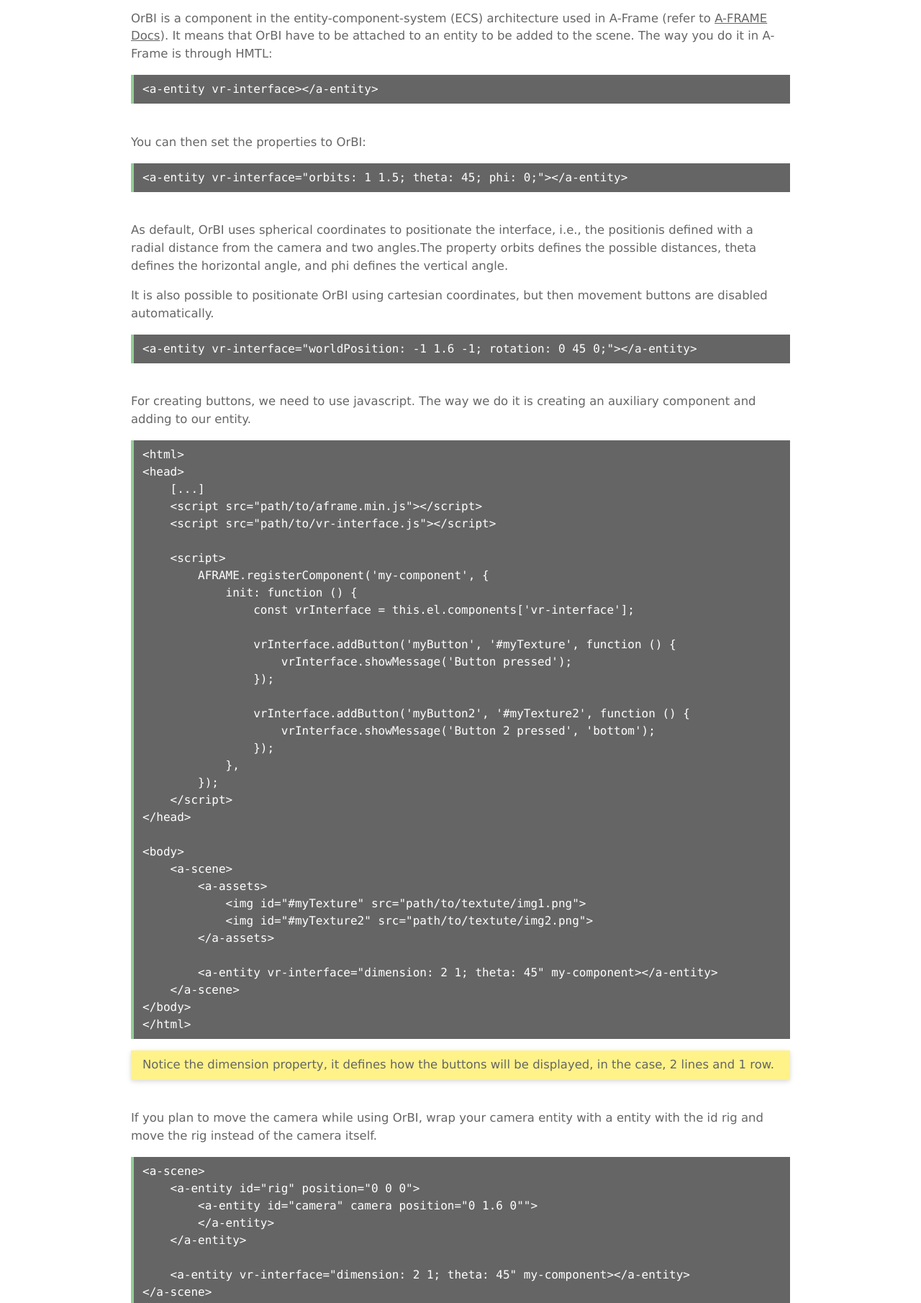
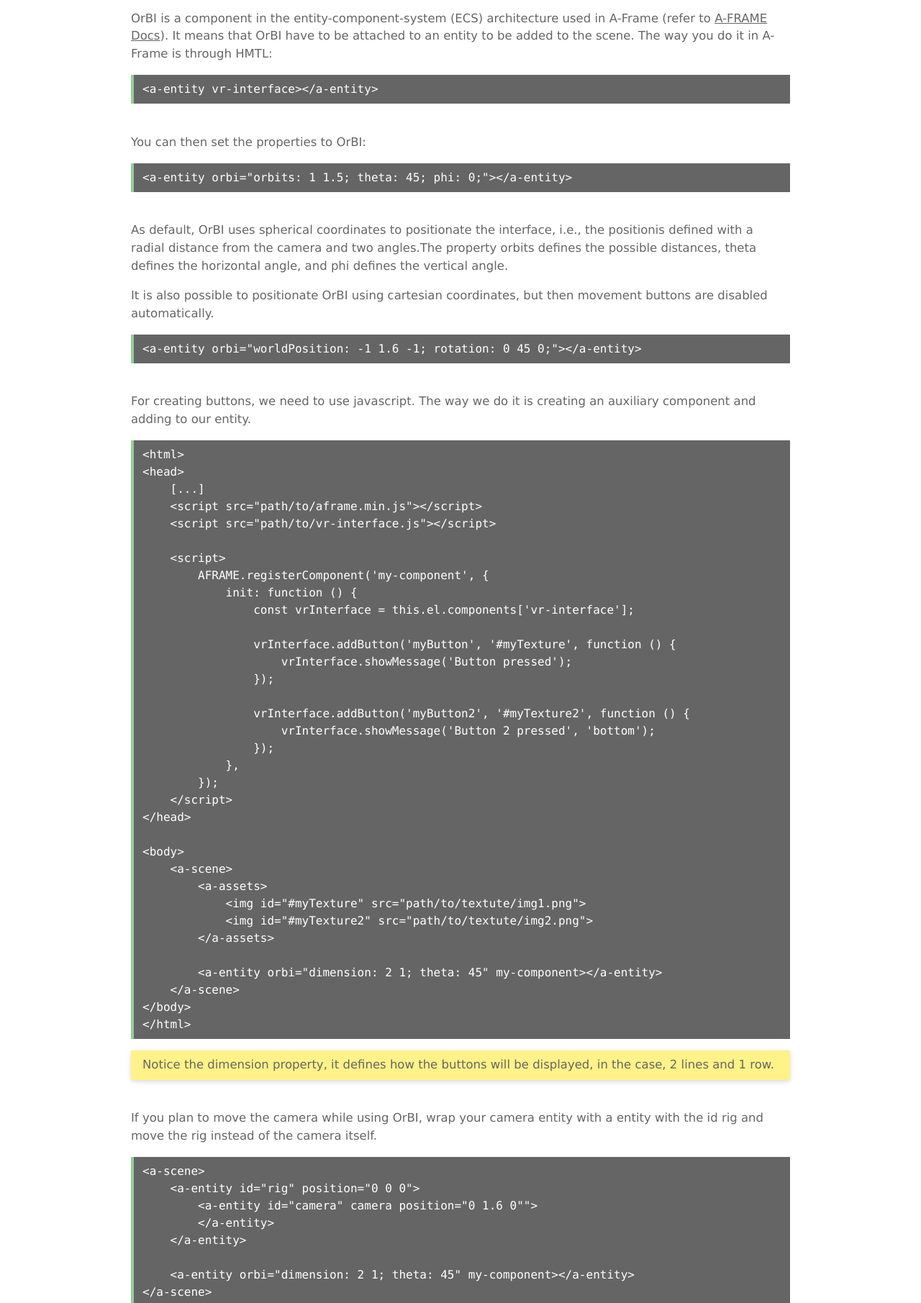
Before and after one commit to AVRGroup/OrBI, a plain HTML site: page learn/index.html in a window 1280 px wide. Shown: the part 89-1900 px from the top of the page at 72% size. Drawn offline with Linux system fonts and the light colour scheme.

Commit message:
renamed vrinterface to orbi

```diff
--- a/learn/index.html
+++ b/learn/index.html
@@ -50,7 +50,7 @@
             </p>
 
             <pre
-                class="w3-code w3-black">&lt;a-entity vr-interface="orbits: 1 1.5; theta: 45; phi: 0;"&gt;&lt;/a-entity&gt;</pre>
+                class="w3-code w3-black">&lt;a-entity orbi="orbits: 1 1.5; theta: 45; phi: 0;"&gt;&lt;/a-entity&gt;</pre>
 
             <p id="text-3" class="margin-top">As default, OrBI uses spherical coordinates to positionate the interface,
                 i.e., the position
@@ -63,7 +63,7 @@
                 disabled automatically.</p>
 
             <pre
-                class="w3-code w3-black">&lt;a-entity vr-interface="worldPosition: -1 1.6 -1; rotation: 0 45 0;"&gt;&lt;/a-entity&gt;</pre>
+                class="w3-code w3-black">&lt;a-entity orbi="worldPosition: -1 1.6 -1; rotation: 0 45 0;"&gt;&lt;/a-entity&gt;</pre>
 
             <p id="text-4" class="margin-top">For creating buttons, we need to use javascript. The way we do it is
                 creating an auxiliary
@@ -99,7 +99,7 @@
             &lt;img id="#myTexture2" src="path/to/textute/img2.png"&gt;
         &lt;/a-assets&gt;
 
-        &lt;a-entity vr-interface="dimension: 2 1; theta: 45" my-component&gt;&lt;/a-entity&gt;
+        &lt;a-entity orbi="dimension: 2 1; theta: 45" my-component&gt;&lt;/a-entity&gt;
     &lt;/a-scene&gt;
 &lt;/body&gt;
 &lt;/html&gt;
@@ -119,7 +119,7 @@
         &lt;/a-entity&gt;
     &lt;/a-entity&gt;
 
-    &lt;a-entity vr-interface="dimension: 2 1; theta: 45" my-component&gt;&lt;/a-entity&gt;
+    &lt;a-entity orbi="dimension: 2 1; theta: 45" my-component&gt;&lt;/a-entity&gt;
 &lt;/a-scene&gt;</pre>
 
             <h3 class="margin-top"><b id="property-title">Properties:</b></h3>
```
